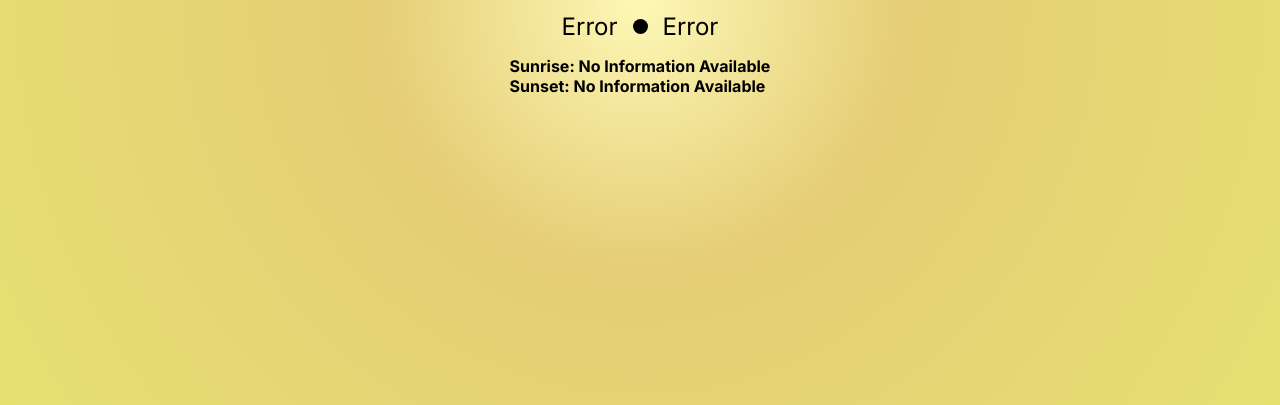
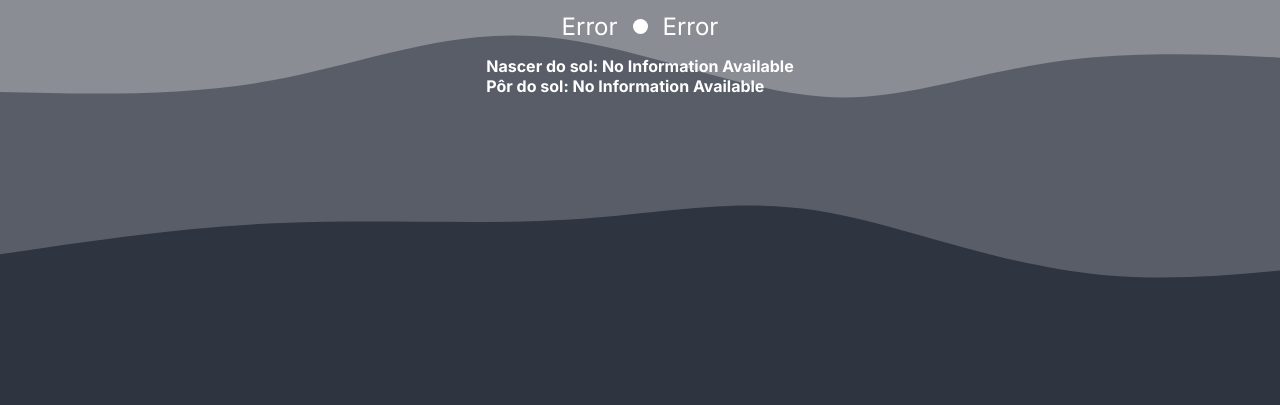
Before and after one commit to wannacry3030/weatherApp, a plain HTML site: page index.html in a window 1280 px wide. Shown: the part 395-800 px from the top of the page. Drawn offline with Linux system fonts and the light colour scheme.

Commit message:
update index.html and styles.css

```diff
--- a/index.html
+++ b/index.html
@@ -25,8 +25,12 @@
         <div class="f">Error</div>
       </div>
       <div class="info">
-        <h4>Sunrise: <span class="sunrise">No Information Available</span></h4>
-        <h4>Sunset: <span class="sunset">No Information Available</span></h4>
+        <h4>
+          Nascer do sol: <span class="sunrise">No Information Available</span>
+        </h4>
+        <h4>
+          Pôr do sol: <span class="sunset">No Information Available</span>
+        </h4>
       </div>
     </div>
     <script src="main.js"></script>
--- a/styles.css
+++ b/styles.css
@@ -2,9 +2,13 @@
   margin: 0;
   padding: 0;
   box-sizing: border-box;
+  color: white;
 }
 body {
   font-family: "Inter";
+  background-image: url("fundo.svg");
+  background-repeat: no-repeat;
+  background-size: cover;
 }
 .container {
   height: 100vh;
@@ -13,13 +17,13 @@ body {
   align-items: center;
   justify-content: center;
   flex-direction: column;
-  background: rgb(251, 242, 133);
+  /* background: rgb(0, 0, 0);
   background: radial-gradient(
     circle,
-    rgba(251, 242, 133, 0.6) 0%,
-    rgba(224, 196, 91, 0.84) 35%,
-    rgba(230, 224, 113, 1) 100%
-  );
+    rgba(76, 86, 106) 0%,
+    rgba(59, 66, 82) 35%,
+    rgb(46, 52, 64) 100%
+  ); */
 }
 .weather {
   display: flex;
@@ -37,7 +41,7 @@ body {
   text-transform: capitalize;
 }
 .circle {
-  background-color: black;
+  background-color: rgb(255, 255, 255);
   border-radius: 50px;
   height: 15px;
   width: 15px;
```
Also changed, not shown: fundo.svg (added).
